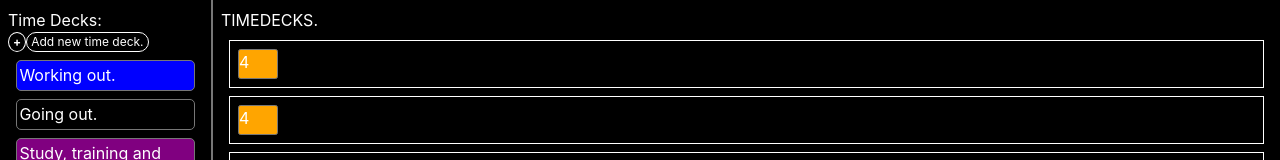
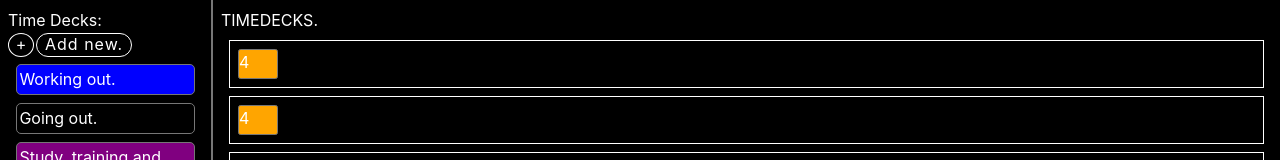
Before and after one commit to munrhalls/time-glance, a React (Create React App) app: page / in a window 1280 px wide. Shown: the top 160 px of the page. Built offline with nearby package versions, Linux system fonts and the light colour scheme.

Commit message:
BUTTON COMPONENT. REFINE STYLE.

```diff
--- a/src/App.css
+++ b/src/App.css
@@ -26,29 +26,42 @@ body {
     border-right: 0.15rem solid #777;
 }
 
-.BtnAddTimeDeck {
+.Btn {
     display: flex;
 }
-
-.BtnAddTimeDeckSign {
+.BtnCircle {
     color: #fff;
     background-color: #000;
     border: 1px solid #fff;
     border-radius: 100%;
-    font-size: 0.75rem;
-    font-weight: bold;
-    padding-left: 0.25rem;
-    padding-right: 0.25rem;
+    font-size: 1rem;
+    /* font-weight: bold; */
+    padding-left: 0.75rem;
+    padding-right: 0.75rem;
+    padding-bottom: 0.125rem;
+    position: relative;
 }
-.BtnAddTimeDeckText {
+.BtnSign {
+    font-size: 1rem;
+    color: #fff;
+    padding-left: 0.5rem;
+    padding-right: 0.5rem;
+    margin: -0.125rem;
+    position: absolute;
+    top: 0; bottom: 0; left: 0; right: 0;
+}
+.BtnText {
     color: #fff;
     background-color: #000;
     border: 1px solid #fff;
     border-radius: 50px;
-    font-size: 0.75rem;
-    padding-left: 0.25rem;
-    padding-right: 0.25rem;
-
+    font-size: 1rem;
+    letter-spacing: 1px;
+    width: 6rem;
+    padding-left: 0.5rem;
+    padding-right: 0.5rem;
+    padding-bottom: 0.125rem;
+    margin-left: 0.125rem;
 }
 
 .TimeDecksPanelItem {
--- /dev/null
+++ b/src/components/Button.js
@@ -0,0 +1,14 @@
+import React from 'react'
+
+export const Button = ({ sign, text, handlerFunc }) => {
+    return (
+        <button
+            className='BtnAddTimeDeck'
+            onClick={handlerFunc}>
+            <span className="BtnCircle">
+                <span className='BtnSign'>+</span>
+            </span>
+            <span className='BtnText'>{text}</span>
+        </button>
+    )
+}
--- a/src/components/TimeDecksPanel.js
+++ b/src/components/TimeDecksPanel.js
@@ -1,4 +1,5 @@
 import React from 'react'
+import { Button } from './Button'
 
 export const TimeDecksPanel = ({ timeDecks, addNewTimeDeck }) => {
 
@@ -6,12 +7,10 @@ export const TimeDecksPanel = ({ timeDecks, addNewTimeDeck }) => {
         <div className="TimeDecksPanel"
             style={{}}>
             <span>Time Decks:</span>
-            <button
-                className='BtnAddTimeDeck'
-                onClick={addNewTimeDeck}>
-                <span className="BtnAddTimeDeckSign">+</span>
-                <span className='BtnAddTimeDeckText'>Add new time deck.</span>
-            </button>
+            <Button
+            sign="+"
+            text="Add new."
+            handlerFunc={addNewTimeDeck} />
             {timeDecks.map(timeDeck =>
                 <div className="TimeDecksPanelItem"
                     key={timeDeck.id}
```
